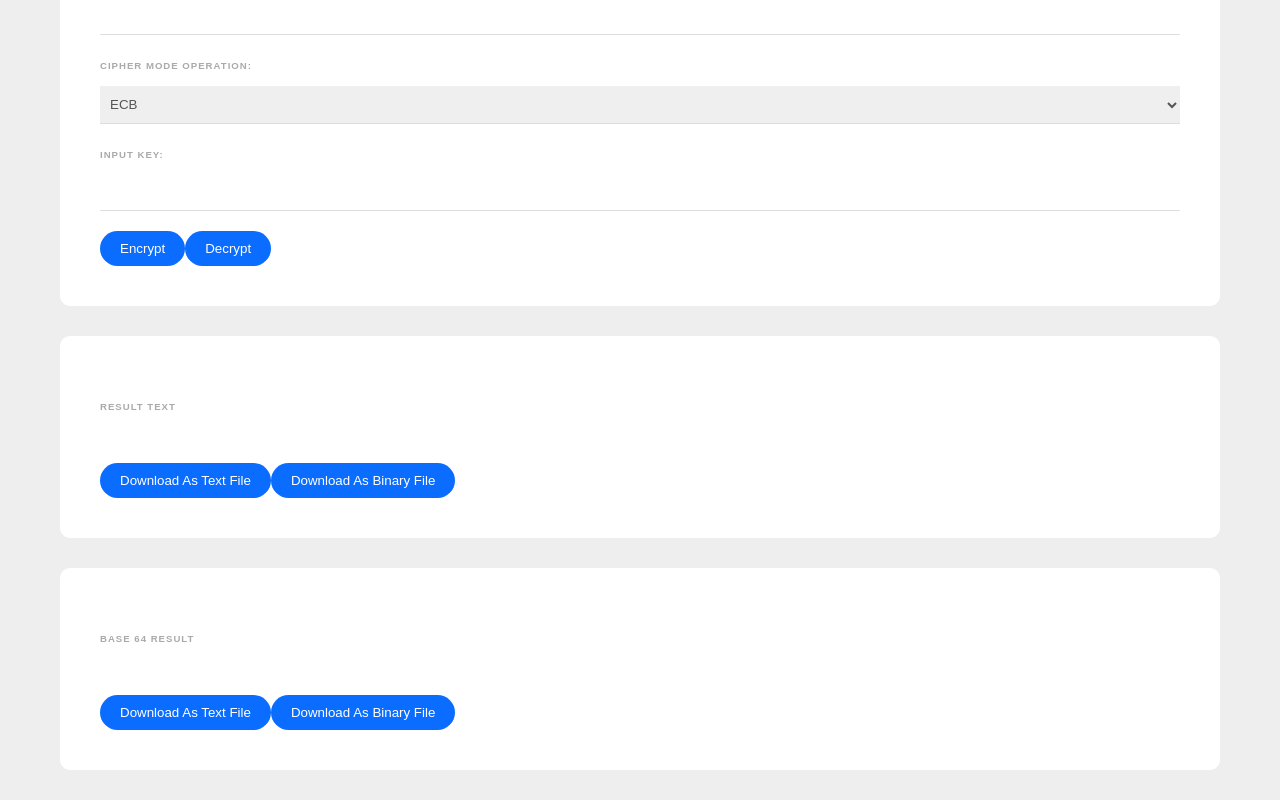
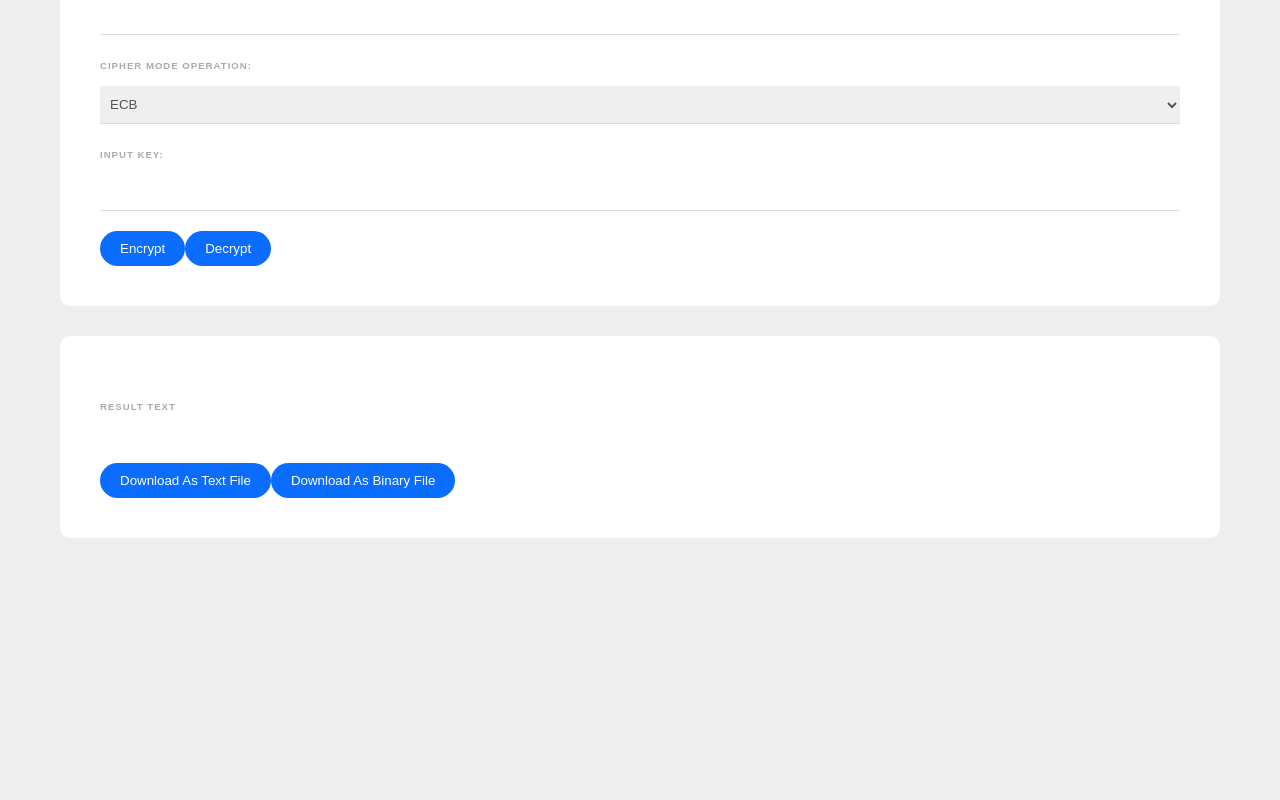
Before and after one commit to fitrahrn/Tugas2-Kriptografi-Cipher, a React (Create React App) app in the folder tugas2-kriptografi/: page / in a window 1280 px wide. Shown: the part 241-1041 px from the top of the page. After the commit the page ends 809 px from the top, so only its background shows below. Built offline with nearby package versions, Linux system fonts and the light colour scheme.

Commit message:
fix ecb mode on text

```diff
--- a/tugas2-kriptografi/src/App.js
+++ b/tugas2-kriptografi/src/App.js
@@ -9,7 +9,6 @@ function App() {
   const [cypherKey,setKey] = useState(""); // cipher key
   const [resultText,setResult] = useState(""); //text after encrypted decrypt
   const [encryptTrue,setEncrypt] = useState(true);
-  const [encode64,setBase64] = useState("");
   const [fileName, setFileName] = useState("");
   const [isBinaryFile, setIsBinaryFile] = useState(false);
 
@@ -19,12 +18,10 @@ function App() {
     if (encryptTrue){
       result = encrypt()
       setResult(result);
-      setBase64(btoa(result));
     }
     else {
       result = decrypt();
       setResult(result);
-      setBase64(btoa(result));
     }
 
   }
@@ -37,6 +34,7 @@ function App() {
     reader.readAsArrayBuffer(e.target.files[0]);
     setFileName(e.target.files[0].name);
     setIsBinaryFile(true);
+
   }
   const setInputandKey = ()=>{
     let pad_length=0;
@@ -45,13 +43,28 @@ function App() {
     let key =cypherKey;
     if (input.length % 16 !== 0){
       pad_length = 16 - input.length % 16
-      for(let i=0;i<pad_length;i++){
-        input = input + '\x00'
+      console.log(pad_length)
+      if(!isBinaryFile){
+        for(let i=0;i<pad_length;i++){
+          input = input + '\x00'
+        }
       }
+      else {
+        let arrayPad = new Uint8Array(pad_length);
+        for(let i=0;i<pad_length;i++){
+          arrayPad[i] = 0;
+        }
+        var mergedArray = new Uint8Array(input.length + arrayPad.length);
+        mergedArray.set(input);
+        mergedArray.set(arrayPad, input.length);
+        input = mergedArray;
+      }
+      console.log(input.length)
+    }
+    if(!isBinaryFile){
+      input = new Uint8Array(input.split("").map(x => x.charCodeAt()));
+    }
 
-    }
-    console.log(input)
-    input = new Uint8Array(input.split("").map(x => x.charCodeAt()));
     let pad_key = 0;
     if(key.length <16){
       pad_key = 16-key.length;
@@ -59,19 +72,26 @@ function App() {
         key = key + '\x00'
       }
     }
-    console.log(key)
     key = new Uint8Array(key.split("").map(x => x.charCodeAt()));
-    console.log(input)
-    console.log(key)
     return [input,key]
   }
   const encrypt = ()=>{
+
     let values = setInputandKey();
     let input = values[0]
     let key = values[1]
     switch (cypherType) {
       case "ecb":
-        return new TextDecoder().decode(encryptECB(input,key));
+        if(!isBinaryFile){
+          return encryptECB(input,key);
+        }
+        else{
+          let result  = (encryptECB(input,key));
+          result += fileName;
+          result += fileName.length.toString();
+          return result;
+
+        }
       default:
         return inputText;
     }
@@ -82,7 +102,29 @@ function App() {
     let key = values[1]
     switch (cypherType) {
       case "ecb":
-        return decryptECB(input,key);
+        if(!isBinaryFile){
+          return decryptECB(input,key);
+        }
+        else{
+          if (typeof input !== 'string') {
+            var text = '';
+            for (var i = 0; i < inputText.length; i++) {
+                text += String.fromCharCode(inputText[i]);
+            }
+            console.log(text)
+            input = text;
+          }
+
+          var lengthInStr = input.match(/\d+$/)[0];
+          var length = parseInt(lengthInStr, 10);
+          var fileName = input.slice(-lengthInStr.length - length, -lengthInStr.length);
+          input = input.slice(0, -lengthInStr.length - length);
+          console.log(input)
+          //input =  new Uint8Array(input.split("").map(x => x.charCodeAt()));
+          setFileName(fileName)
+          return decryptECB(input,key);
+
+        }
       default:
         return inputText
     }
@@ -141,26 +183,6 @@ function App() {
             link.click();
         }}>Download As Binary File</button>
       </div>
-      <div className="result">
-      <label>Base 64 Result</label>
-        <p value={encode64}>{encode64}</p>
-        <button onClick={() => {
-            const buffer = Uint8Array.from(encode64, c => c.charCodeAt(0));
-            const file = new Blob([buffer], { type:"text/plain"});
-            const link = document.createElement("a");
-            link.href = URL.createObjectURL(file);
-            link.download = "result.txt";
-            link.click();
-        }}>Download As Text File</button>
-        <button onClick={() => {
-            const buffer = Uint8Array.from(encode64, c => c.charCodeAt(0));
-            const file = new Blob([buffer], { type:"text/plain"});
-            const link = document.createElement("a");
-            link.href = URL.createObjectURL(file);
-            link.download = "result.dat";
-            link.click();
-        }}>Download As Binary File</button>
-      </div>
     </div>
   );
 }
--- a/tugas2-kriptografi/src/cipher/cipher.js
+++ b/tugas2-kriptografi/src/cipher/cipher.js
@@ -1,15 +1,15 @@
 const encrypt =  (inputText,cypherKey) =>{
-    let result = new Uint8Array(16);
+    let result = '';
     for (let i=0;i<16;i++){
-        result[i] = inputText[i] ^ cypherKey[i];
+        result = result + String.fromCharCode((inputText[i] ^ cypherKey[i])+70);
     }
     return result;
 
 }
 const decrypt =  (inputText,cypherKey) =>{
-    let result = new Uint8Array(16);
+    let result = '';
     for (let i=0;i<16;i++){
-        result[i] = inputText[i] ^ cypherKey[i];
+        result = result + String.fromCharCode((inputText[i]-70) ^ cypherKey[i]);
     }
     return result;
 
--- a/tugas2-kriptografi/src/mode/ecb.js
+++ b/tugas2-kriptografi/src/mode/ecb.js
@@ -3,11 +3,10 @@ import { encrypt,decrypt } from "../cipher/cipher";
 
 const encryptECB =  (inputText,cypherKey) =>{
     const blockSize = 128/8
-    let result = new Uint8Array(0);
-    console.log(inputText.length)
+    let result = '';
     for (let i=0; i<inputText.length;i+=blockSize){
         let block = inputText.slice(i,i+blockSize);
-        result = result + encrypt(block,cypherKey);
+        result += encrypt(block,cypherKey);
     }
     return result;
 
@@ -15,10 +14,11 @@ const encryptECB =  (inputText,cypherKey) =>{
 }
 const decryptECB =  (inputText,cypherKey) =>{
     const blockSize = 128/8
-    let result = new Uint8Array(0);
+    let result = '';
+    console.log(inputText)
     for (let i=0; i<inputText.length;i+=blockSize){
         let block = inputText.slice(i,i+blockSize);
-        result = result + decrypt(block,cypherKey);
+        result += decrypt(block,cypherKey);
     }
     return result;
 
```
